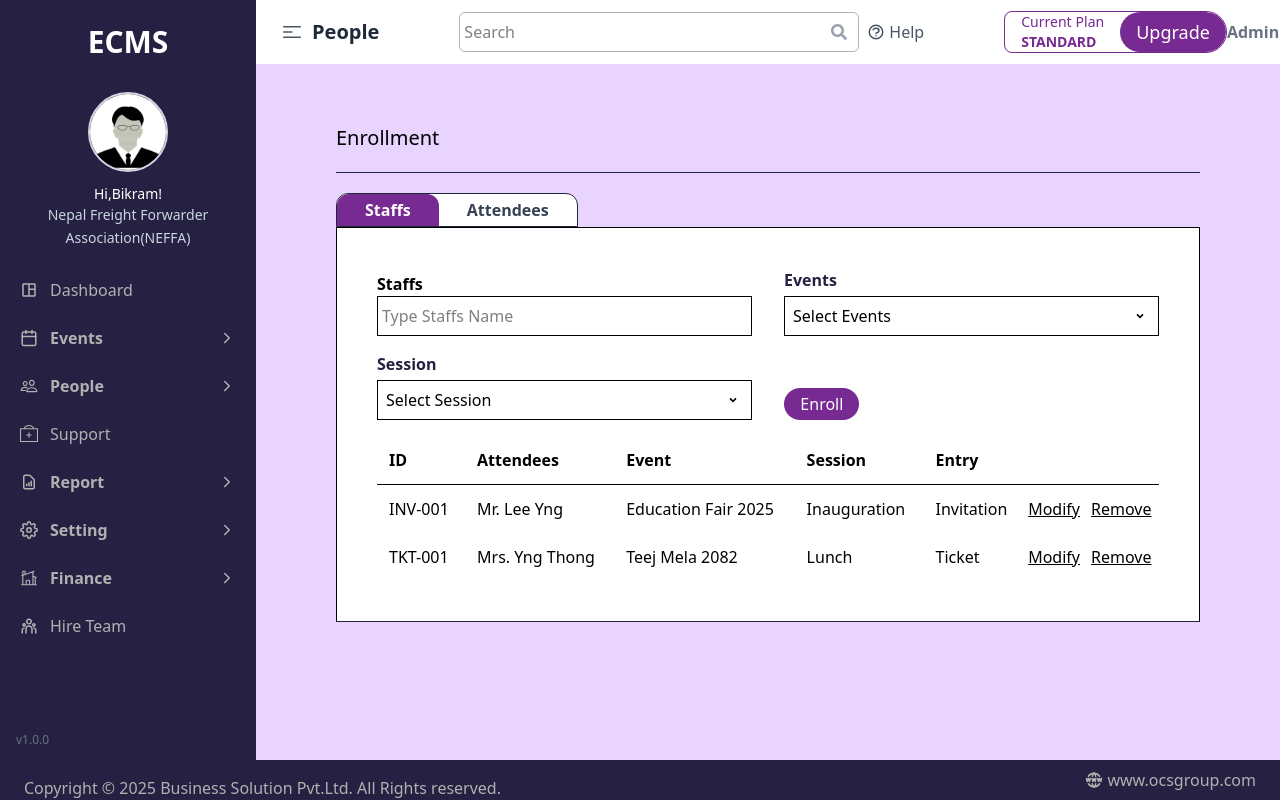
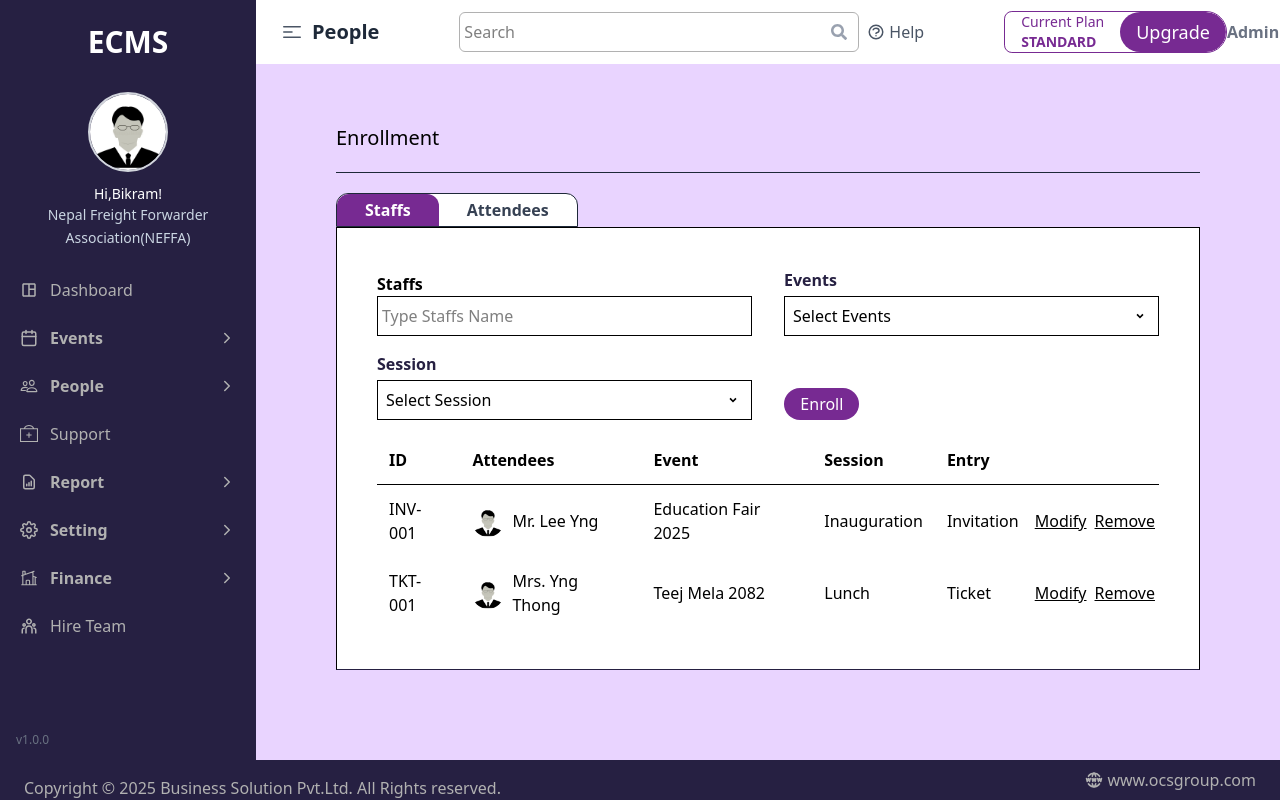
Before and after one commit to koiraladarwin/ecmsadminpage, a React (Vite) app: page /people/enroll in a window 1280 px wide. Built offline with nearby package versions, Linux system fonts and the light colour scheme.

Commit message:
add the img in table

```diff
--- a/src/features/dashboard/people/components/enrolldetail/EnrollList.jsx
+++ b/src/features/dashboard/people/components/enrolldetail/EnrollList.jsx
@@ -20,7 +20,16 @@ function EnrollList({ data }) {
           {data.map((item, index) => (
             <tr key={index}>
               <td className="p-3">{item.attendee.id}</td>
-              <td className="p-3">{item.attendee.name}</td>
+              <td className="p-3">
+                <div className="flex items-center gap-2">
+                  <img
+                    src={item.image}
+                    alt={item.attendee.name}
+                    className="w-8 h-8 rounded-full object-cover"
+                  />
+                  <span>{item.attendee.name}</span>
+                </div>
+              </td>
               <td className="p-3">{item.event}</td>
               <td className="p-3">{item.session}</td>
               <td className="p-3">{item.entry}</td>
--- a/src/features/dashboard/people/components/form/EnrollAttendeeForm.jsx
+++ b/src/features/dashboard/people/components/form/EnrollAttendeeForm.jsx
@@ -13,12 +13,14 @@ function EnrollAttendeeForm() {
   const data = [
     {
       attendee: { id: 'INV-001', name: 'Mr. Lee Yng' },
+      image: "/placeholder.jpg",
       event: 'Education Fair 2025',
       session: 'Inauguration',
       entry: 'Invitation'
     },
     {
       attendee: { id: 'TKT-001', name: 'Mrs. Yng Thong' },
+      image: "/placeholder.jpg",
       event: 'Teej Mela 2082',
       session: 'Lunch',
       entry: 'Ticket'
--- a/src/features/dashboard/people/components/form/EnrollStaffForm.jsx
+++ b/src/features/dashboard/people/components/form/EnrollStaffForm.jsx
@@ -13,12 +13,14 @@ function EnrollStaffForm() {
   const data = [
     {
       attendee: { id: 'INV-001', name: 'Mr. Lee Yng' },
+      image: "/placeholder.jpg",
       event: 'Education Fair 2025',
       session: 'Inauguration',
       entry: 'Invitation'
     },
     {
       attendee: { id: 'TKT-001', name: 'Mrs. Yng Thong' },
+      image: "/placeholder.jpg",
       event: 'Teej Mela 2082',
       session: 'Lunch',
       entry: 'Ticket'
```
